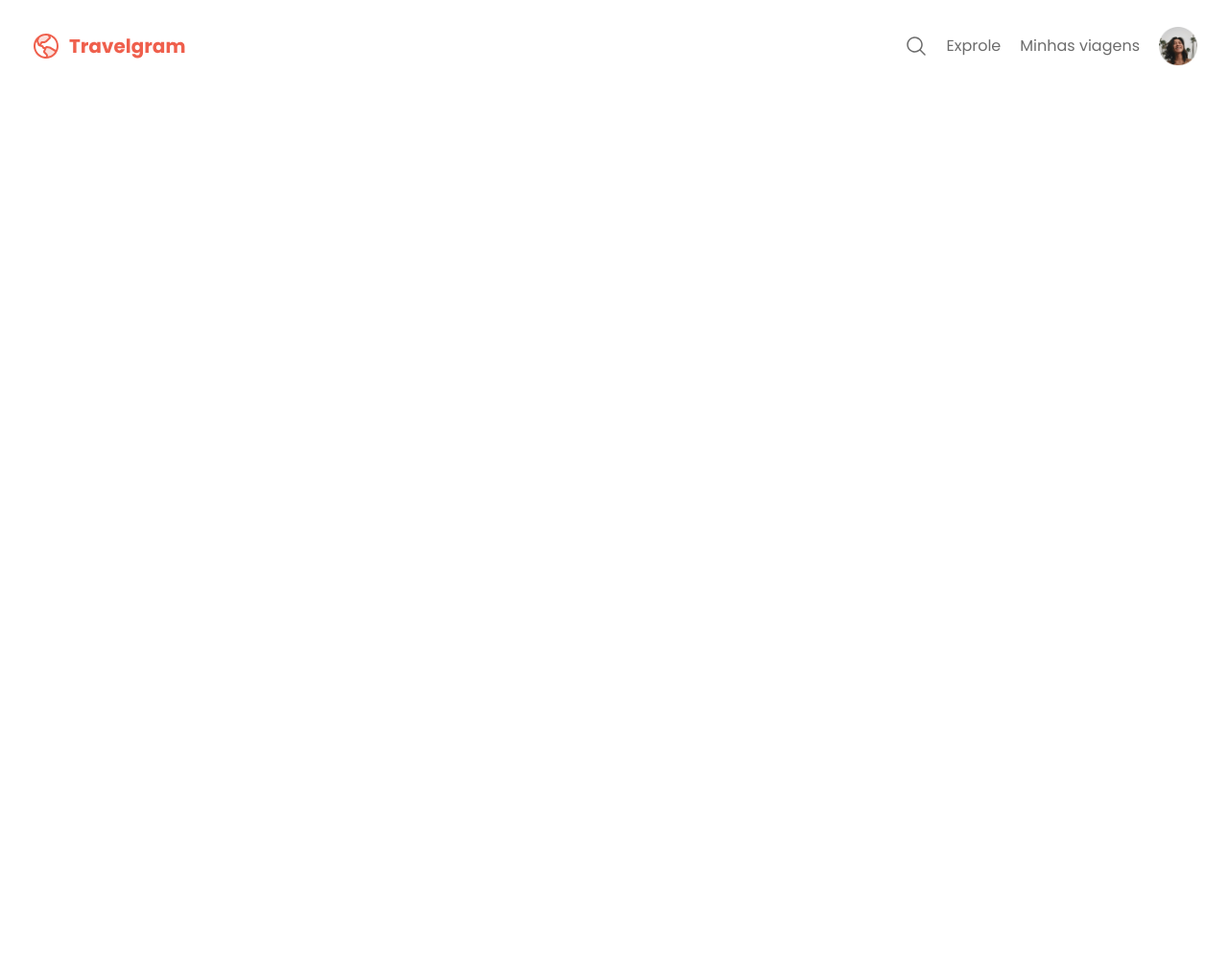
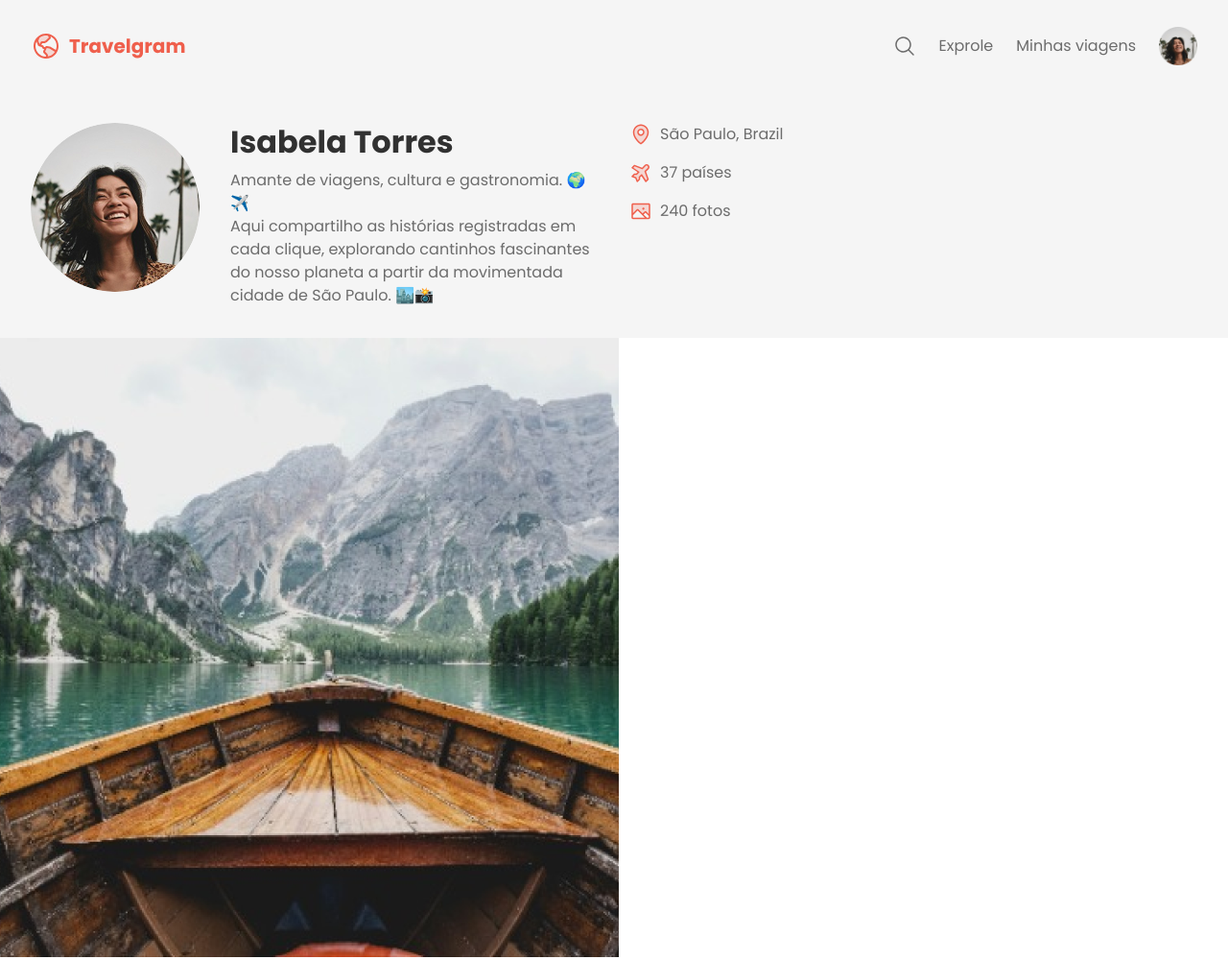
Before and after one commit to alexlael/estudo-fullstack, a plain HTML site: page HTML5 + CSS3_Rocketseat/Projeto02/index.html in a window 1280 px wide. Shown: the top 1000 px of the page at 96% size. Before the commit the page ends 800 px from the top, so only its background shows below. Drawn offline with Linux system fonts and the light colour scheme.

Commit message:
starting profile section

```diff
--- a/HTML5 + CSS3_Rocketseat/Projeto02/index.html
+++ b/HTML5 + CSS3_Rocketseat/Projeto02/index.html
@@ -6,7 +6,8 @@
     <link rel="stylesheet" href="styles/index.css">
     <title>Travelgram | Perfil de viagens</title>
 </head>
-<body>
+<body >
+<div class="bg-surface-color">
     <nav class="container"> <a href="#" id="logo"><img src="assets/Logo.svg" alt="Logomarca"></a>
 
         <ul id="primary-menu">
@@ -17,8 +18,49 @@
             <li><a href="#">Minhas viagens</a></li>
             <li><a href="#"><img src="assets/Profile pic.png" alt="Imagem de perfil de uma mulher"></a></li>
         </ul>
+    </nav>
 
-</nav>
-    <header></header>
+    <header>
+        <div class="container">
+            <div id="profile"><img src="assets/Profile pic.png" alt="Imagem de isabela Torres" class="perfil" >
+                <div>
+                    <h1>Isabela Torres</h1>
+                    <p>
+                        Amante de viagens, cultura e gastronomia. 🌍✈️<br>
+                        Aqui compartilho as histórias registradas em cada clique, explorando cantinhos fascinantes do nosso planeta a partir da movimentada cidade de São Paulo. 🏙️📸
+                    </p>
+                </div>
+                <ul id="info">
+                    <li>
+                        <img src="assets/icons/MapPin.svg" alt="Icone de alfinete de localização">
+                        <span>São Paulo, Brazil</span>
+                    </li>
+                    <li>
+                        <img src="assets/icons/AirplaneTilt.svg" alt="Icone de avião">
+                        <span>37 países</span>
+                    </li>
+                    <li>
+                        <img src="assets/icons/Image.svg" alt="Icone de imagem">
+                        <span>240 fotos</span>
+                    </li>
+                </ul>
+            </div>
+        </div>
+    </header>
+</div>
+    <main>
+        <img src="assets/images/Image 01.png" alt="">
+        <img src="assets/images/Image 02.png" alt="">
+        <img src="assets/images/Image 03.png" alt="">
+        <img src="assets/images/Image 04.png" alt="">
+        <img src="assets/images/Image 05.png" alt="">
+        <img src="assets/images/Image 06.png" alt="">
+        <img src="assets/images/Image 07.png" alt="">
+        <img src="assets/images/Image 08.png" alt="">
+        <img src="assets/images/Image 09.png" alt="">
+        <img src="assets/images/Image 10.png" alt="">
+        <img src="assets/images/Image 11.png" alt="">
+        <img src="assets/images/Image 12.png" alt="">
+    </main>
 </body>
 </html>
--- a/HTML5 + CSS3_Rocketseat/Projeto02/styles/global.css
+++ b/HTML5 + CSS3_Rocketseat/Projeto02/styles/global.css
@@ -9,7 +9,7 @@
 :root {
   --brand-color: #ef5f4c;
   --backgrounr-color: #ffffff;
-  --surface-color: #f5f5f5;
+  --surface-color: #F5F5F5;
   --skeleton-color: #d9d9d9;
   --shape-transparency: #ffffff91;
   --text-color-primary: #313131;
@@ -40,4 +40,11 @@ a:hover {
 
 .container {
   padding-inline: 32px;
+  max-width: 1280px;
+  margin-inline: auto;
 }
+
+.bg-surface-color {
+  background-color: var(--surface-color);
+
+}
--- /dev/null
+++ b/HTML5 + CSS3_Rocketseat/Projeto02/styles/header.css
@@ -0,0 +1,48 @@
+header {
+  padding-block: 32px;
+}
+
+header .container {
+  display: flex;
+  justify-content: space-between;
+  align-items: center;
+}
+
+#profile {
+  display: flex;
+  gap: 32px;
+}
+
+.perfil {
+  width: 176px;
+  height: 176px;
+  border-radius: 50%;
+}
+
+#profile > div {
+  max-width: 384px;
+}
+
+#profile h1 {
+  font: var(--text-lg);
+  color: var(--text-color-primary);
+  margin-bottom: 8px;
+}
+
+#profile p {
+  font: var(--text-md);
+}
+
+#info {
+  list-style: none;
+  display: flex;
+  flex-direction: column;
+  gap: 16px;
+  width: 280px;
+}
+
+#info li {
+  display: flex;
+  align-items: center;
+  gap: 8px;
+}
--- a/HTML5 + CSS3_Rocketseat/Projeto02/styles/index.css
+++ b/HTML5 + CSS3_Rocketseat/Projeto02/styles/index.css
@@ -1,2 +1,3 @@
 @import url(global.css);
 @import url(nav.css);
+@import url(header.css);
--- a/HTML5 + CSS3_Rocketseat/Projeto02/styles/nav.css
+++ b/HTML5 + CSS3_Rocketseat/Projeto02/styles/nav.css
@@ -11,7 +11,7 @@ nav ul {
   list-style: none;
   align-items: center;
   padding-block: 8px;
-  gap: 20px;
+  gap: 24px;
 }
 
 nav ul li:last-child img {
```
Lines whose indentation alone changed are shown as unchanged.
